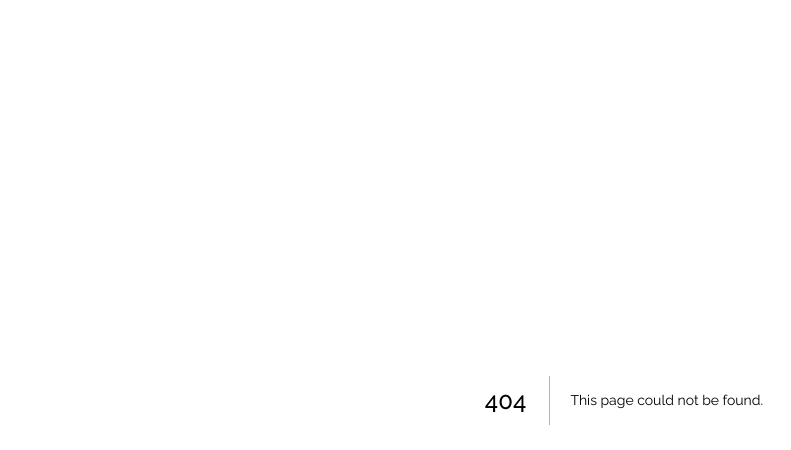
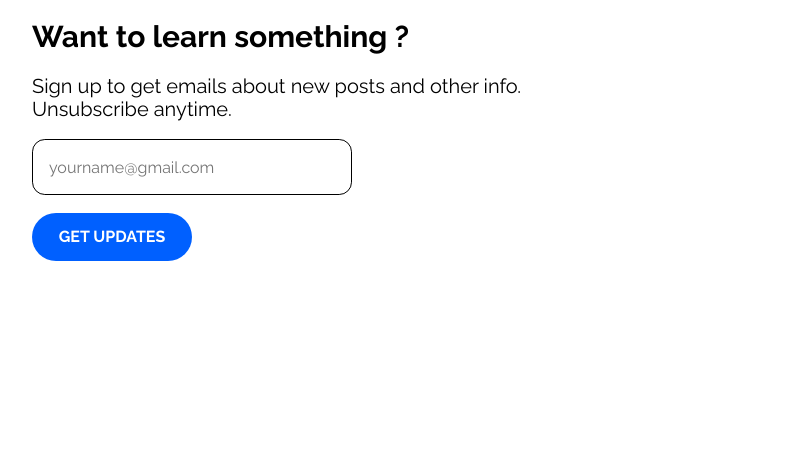
Before and after one commit to TinkerHub-CEC/tinkerhub-cec-website, a Next.js app: page /about in a window 1280 px wide. Before the commit this address had no page. Shown: the top 450 px of the page, without its empty margins (16-807 px from the left). Built offline with nearby package versions, Linux system fonts and the light colour scheme.

Commit message:
created about page and newsletter component

```diff
--- /dev/null
+++ b/src/components/2-Newsletter/Newsletter.js
@@ -0,0 +1,27 @@
+import React from "react";
+import {Box,Content,Heading,Form,Column,BlueButton} from './NewsletterStyles'
+
+export const Letter = () => {
+    return (
+        <Box>
+            <Heading>
+                Want to learn something ?
+            </Heading>
+            <Content>
+            Sign up to get emails about new posts and other info.<br></br>Unsubscribe anytime.
+            </Content>
+            <Form>
+
+                <br/><label for="email"></label>
+                <Column type="text" id="email" name="email" placeholder="yourname@gmail.com" /><br/><br/>
+                <BlueButton type="submit" value="GET UPDATES"/>
+
+            </Form>
+
+
+
+
+
+        </Box>
+    )
+}
--- /dev/null
+++ b/src/components/2-Newsletter/NewsletterStyles.js
@@ -0,0 +1,42 @@
+import styled from "styled-components";
+
+
+export const Box = styled.div`
+
+margin-left : 3em;
+
+
+
+`;
+export const Heading = styled.h1`
+font-size: 3rem;
+`;
+export const Content = styled.p`
+font-size: 2rem;
+font-weight : 400;
+`;
+export const Form = styled.form`
+
+`;
+export const Column = styled.input`
+height: 3.5em;
+width: 20em;
+border-radius: 0.8em;
+border: 1.5px solid #000000;
+color : black;
+padding : 1em;
+
+`;
+export const BlueButton = styled.input`
+width: 10em;
+height: 3em;
+border : none;
+font-weight: 700;
+color : #FFFFFF;
+background: #0060FF;
+border-radius: 1.5em;
+cursor: pointer;
+:hover {
+    background-color: #0040FF;
+  }
+`;
--- /dev/null
+++ b/src/pages/about.js
@@ -0,0 +1,11 @@
+import {Letter} from '../components/2-Newsletter/Newsletter'
+const About = () => {
+    return (
+      <Letter/>
+
+
+
+    );
+  };
+
+  export default About;
```
